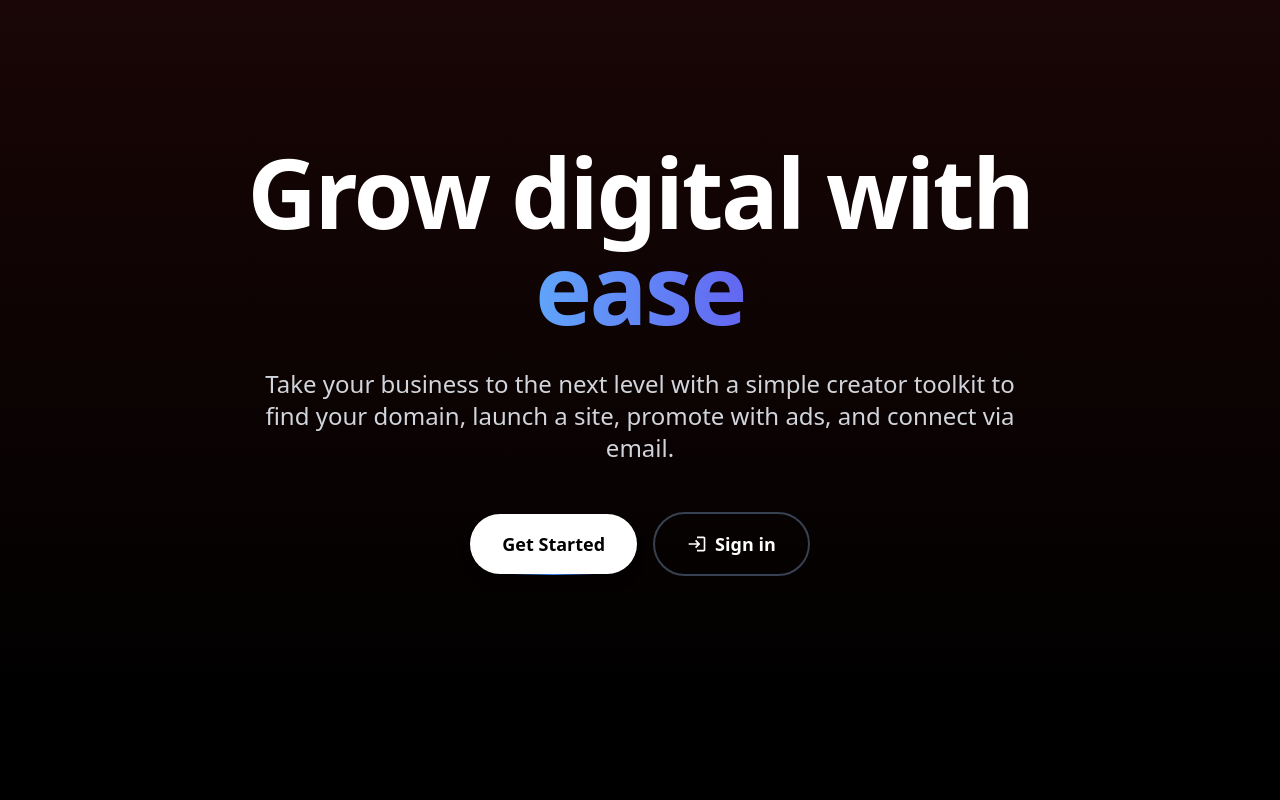
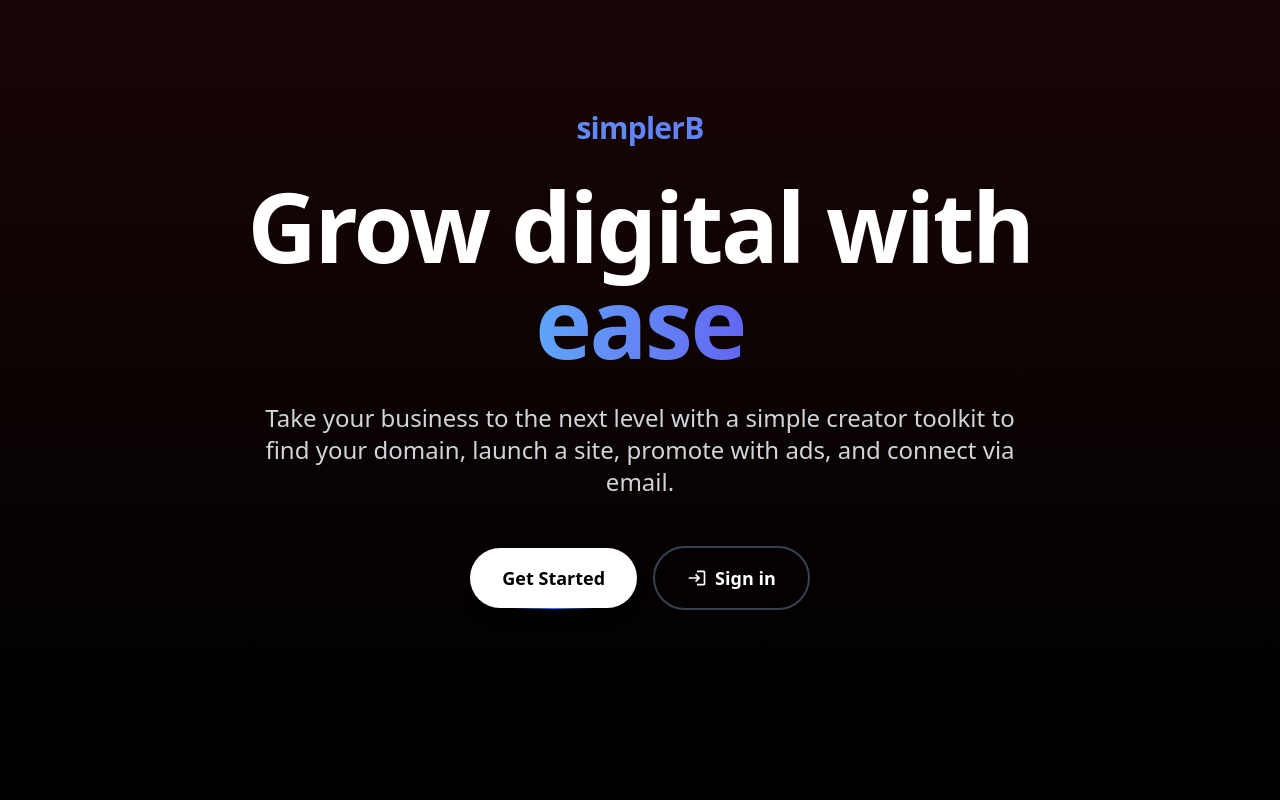
Before and after one commit to romanvieito/simplerb, a Next.js app: page / in a window 1280 px wide. Shown: the top 800 px of the page. Built offline with nearby package versions, Linux system fonts and the light colour scheme; no server answers.

Commit message:
Add tool name 'simplerB' back to landing page hero section
- Added the gradient-styled 'simplerB' brand name at the top of the hero section
- Maintains clean header-free design while preserving brand identity

```diff
--- a/pages/index.tsx
+++ b/pages/index.tsx
@@ -72,6 +72,12 @@ const Home: NextPage = () => {
         <div className="absolute inset-0 bg-gradient-to-b from-red-900/20 to-black/95 z-0"></div>
         <Container maxWidth="lg" className="relative z-10">
           <div className="max-w-4xl mx-auto text-center">
+            {/* Tool Name */}
+            <div className="mb-8">
+              <h1 className="text-3xl font-bold tracking-tight bg-clip-text text-transparent bg-gradient-to-r from-blue-400 to-indigo-500">
+                simplerB
+              </h1>
+            </div>
             <h1 className="text-7xl md:text-8xl font-bold mb-8 tracking-tight">
               Grow digital with {" "}
               <span className="bg-clip-text text-transparent bg-gradient-to-r from-blue-400 to-indigo-500">
```
